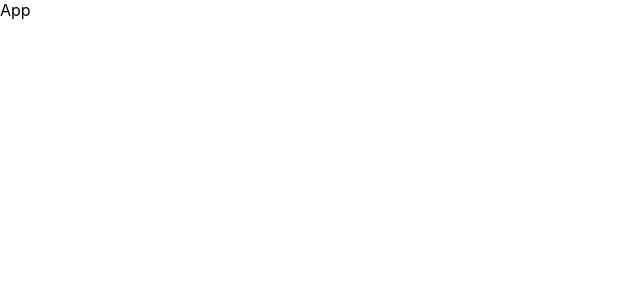
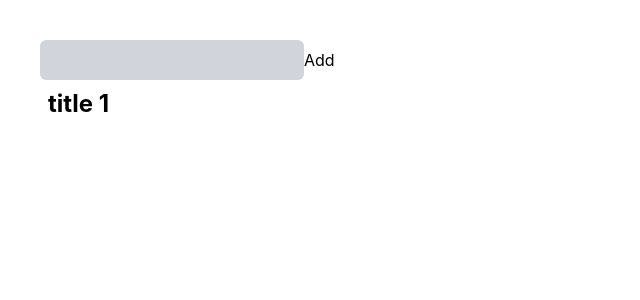
Before and after one commit to mabuhanifa/react-experiment-ts, a React (Vite) app: page / in a window 1280 px wide. Shown: the top 300 px of the page, without its empty margins (0-640 px from the left). Built offline with nearby package versions, Linux system fonts and the light colour scheme.

Commit message:
tailwind setup

```diff
--- /dev/null
+++ b/postcss.config.js
@@ -0,0 +1,6 @@
+export default {
+    plugins: {
+        tailwindcss: {},
+        autoprefixer: {},
+    }
+}
--- a/src/App.tsx
+++ b/src/App.tsx
@@ -1,5 +1,43 @@
+import { useState, type FormEvent } from "react";
+import { useDispatch, useSelector } from "./contextAPI/hooks";
+
 export default function App() {
+  const [title, setTitle] = useState("");
+  const dispatch = useDispatch();
+  const todos = useSelector((s) => s.todos);
+  const createTodo = (e: (FormEvent<HTMLFormElement | HTMLButtonElement>)) => {
+    e.preventDefault();
+    if (!title) return;
+    dispatch({
+      type: "ADD_TODO",
+      payload: { title, id: todos.length + 1, isCompleted: false }
+    })
+    setTitle("");
+  }
+  console.log(todos);
   return (
-    <div>App</div>
+    <section className="p-10 ">
+      <form onSubmit={(e) => createTodo(e)}>
+        <input
+          type="text"
+          name="title"
+          value={title}
+          className="bg-gray-300 rounded-md p-2"
+          onChange={(e) => setTitle(e.target.value)} />
+        <button type="submit" onSubmit={(e) => createTodo(e)}>Add</button>
+      </form>
+      <div>
+        {
+          todos && todos.map((todo) => (
+            <div key={todo.id} className="flex items-center p-2">
+
+              <h1 className={`text-2xl font-bold ${todo.isCompleted ? "line-through" : ""}`}>
+                {todo.title}
+              </h1>
+            </div>
+          ))
+        }
+      </div>
+    </section>
   )
 }
--- a/src/contextAPI/hooks.tsx
+++ b/src/contextAPI/hooks.tsx
@@ -4,7 +4,7 @@ import { Context } from "./context";
 
 export function useSelector<T>(selector: (state: StateType) => T) {
     const { state } = useContext(Context);
-    return selector(state);
+    return selector(state)
 }
 
 export function useDispatch() {
--- a/src/contextAPI/reducer.tsx
+++ b/src/contextAPI/reducer.tsx
@@ -1,7 +1,11 @@
 import { Action, StateType } from "../types/types";
 
 export const initialState: StateType = {
-    todos: [],
+    todos: [{
+        id: 0,
+        title: "title 1",
+        isCompleted: false
+    }],
 };
 
 export const reducer = (state: StateType, action: Action) => {
--- a/src/index.css
+++ b/src/index.css
@@ -1,3 +1,6 @@
+@tailwind base;
+@tailwind components;
+@tailwind utilities;
 * {
   margin: 0;
   padding: 0;
--- a/src/main.tsx
+++ b/src/main.tsx
@@ -1,10 +1,13 @@
 import React from 'react'
 import ReactDOM from 'react-dom/client'
 import App from './App.tsx'
+import { Provider } from './contextAPI/context.tsx'
 import './index.css'
 
 ReactDOM.createRoot(document.getElementById('root') as HTMLElement).render(
   <React.StrictMode>
-    <App />
+    <Provider>
+      <App />
+    </Provider>
   </React.StrictMode>,
 )
--- a/tailwind.config.js
+++ b/tailwind.config.js
@@ -1,6 +1,6 @@
 /** @type {import('tailwindcss').Config} */
 export default {
-  content: [],
+  content: ["./src/**/*.{html,js,ts,tsx}"],
   theme: {
     extend: {},
   },
```
